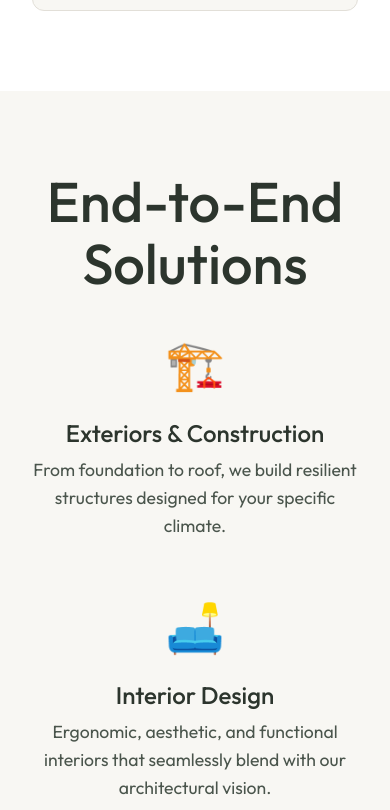
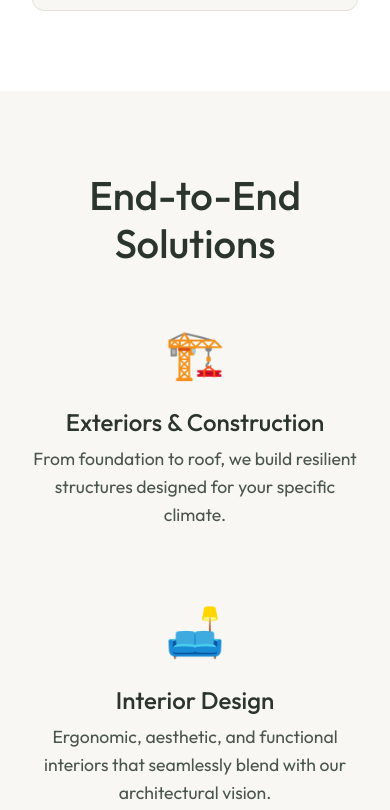
Before and after one commit to saimani-s/leaf-and-beam, a plain HTML site: page index.html in a window 390 px wide. Shown: the part 1944-2754 px from the top of the page. Drawn offline with Linux system fonts and the light colour scheme.

Commit message:
Reverted accidental layout changes to Services section

```diff
--- a/styles.css
+++ b/styles.css
@@ -237,24 +237,11 @@ a {
     justify-content: center;
 }
 
-.services .section-container {
-    display: flex;
-    align-items: center;
-    gap: 4rem;
-}
-
-.services h2 {
-    flex: 1;
-    font-size: 3.5rem;
-    line-height: 1.1;
-    margin-bottom: 0;
-}
-
 .services-list {
-    flex: 1;
     display: grid;
     grid-template-columns: repeat(2, 1fr);
-    gap: 2rem;
+    gap: 3rem;
+    margin-top: 3rem;
 }
 
 .service-item {
@@ -590,12 +577,6 @@ footer {
         font-size: 2.8rem;
     }
 
-    .services .section-container {
-        flex-direction: column;
-        text-align: center;
-        gap: 2rem;
-    }
-
     .process-row {
         flex-wrap: wrap;
         gap: 3rem;
```
